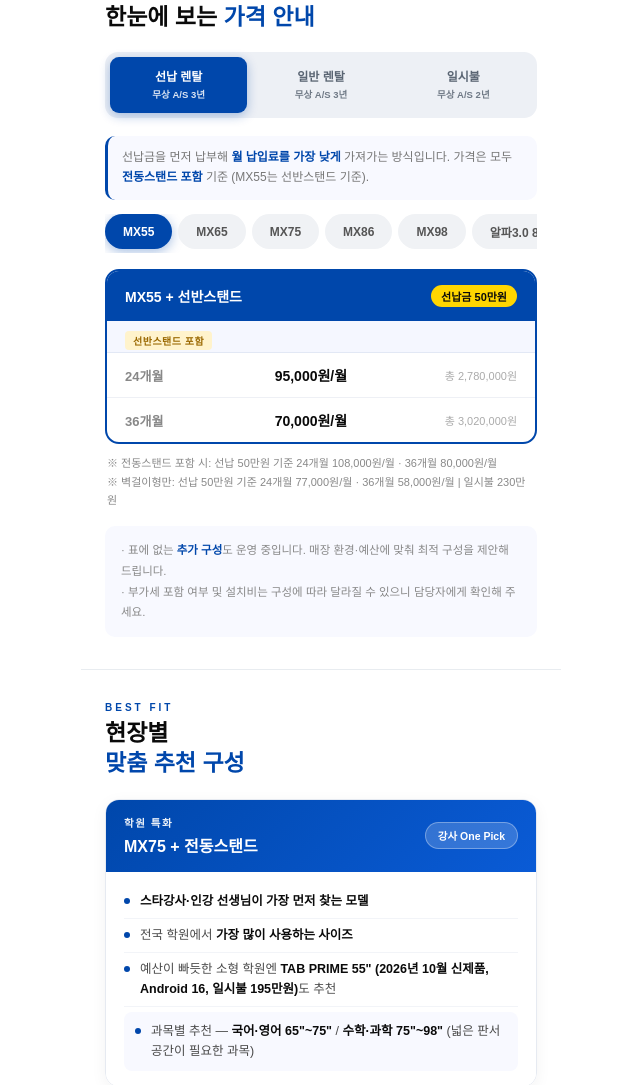
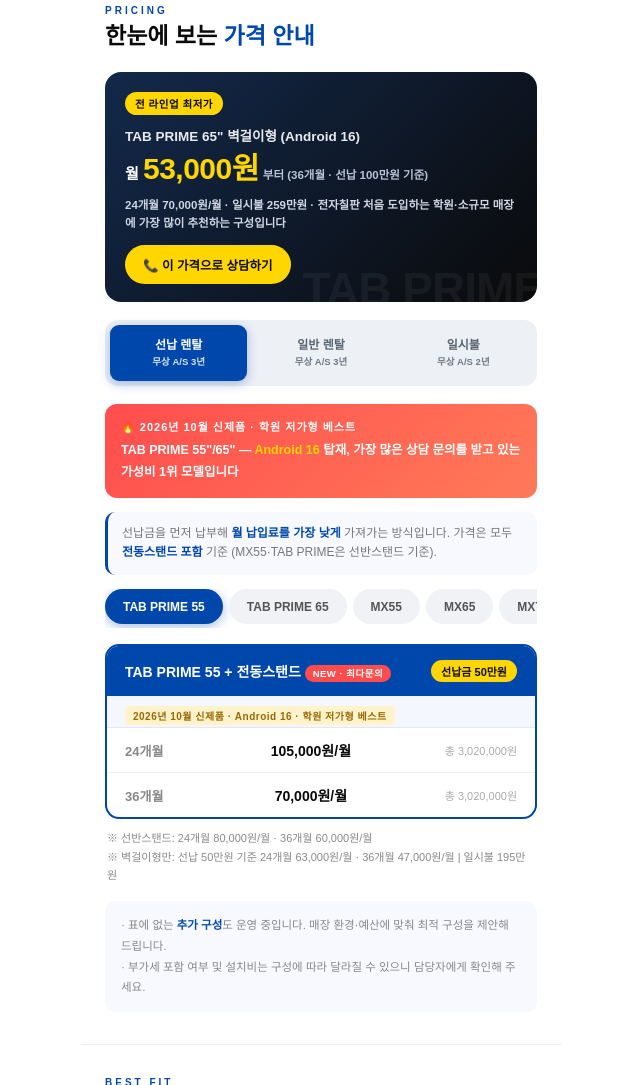
Before and after one commit to k-j-hyun/hditinspection, a plain HTML site: page index.html in a window 1280 px wide. Shown: the part 3003-4088 px from the top of the page, without its empty margins (319-959 px from the left). Drawn offline with Linux system fonts and the light colour scheme; a web font is replaced by a local one.

Commit message:
Add pricing section for TAB PRIME models
Added a price hook section and updated pricing details for TAB PRIME models. Removed redundant content for clarity.

```diff
--- a/index.html
+++ b/index.html
@@ -104,6 +104,16 @@ body{padding-bottom:72px;}
 .promo-banner{background:linear-gradient(135deg,#FF4D4D 0%,#FF7A59 100%);border-radius:12px;padding:14px 16px;margin-bottom:14px;color:#fff;}
 .promo-banner .ptag{font-size:11px;font-weight:800;letter-spacing:1px;margin-bottom:6px;}
 .promo-banner .pline{font-size:12.5px;font-weight:700;line-height:1.75;}
+/* LOWEST-PRICE HOOK CARD */
+.price-hook{background:linear-gradient(135deg,#13294B 0%,#0a0a0a 100%);border-radius:16px;padding:20px 20px 18px;margin-bottom:18px;position:relative;overflow:hidden;}
+.price-hook::after{content:"TAB PRIME";position:absolute;right:-6px;bottom:-14px;font-size:46px;font-weight:900;color:rgba(255,255,255,0.05);letter-spacing:-1px;white-space:nowrap;}
+.hook-badge{display:inline-block;background:#FFD600;color:#0a0a0a;font-size:10.5px;font-weight:900;padding:4px 10px;border-radius:20px;letter-spacing:0.5px;margin-bottom:10px;}
+.hook-title{color:#fff;font-size:13.5px;font-weight:700;opacity:0.9;margin-bottom:4px;}
+.hook-price{color:#fff;font-size:15px;font-weight:700;line-height:1.3;}
+.hook-price strong{color:#FFD600;font-size:30px;font-weight:900;letter-spacing:-0.5px;}
+.hook-sub{display:inline-block;font-size:11.5px;color:#b9c3d6;font-weight:600;margin-left:4px;}
+.hook-note{font-size:11.5px;color:#cfd6e3;margin-top:8px;font-weight:600;line-height:1.6;}
+.hook-cta{display:inline-flex;align-items:center;gap:6px;margin-top:12px;background:#FFD600;color:#0a0a0a;font-size:12.5px;font-weight:800;padding:10px 18px;border-radius:50px;text-decoration:none;}
 .promo-banner .pline s{opacity:0.65;font-weight:500;}
 .promo-banner .pline b{color:#FFD600;}
 /* COMPACT TABLE */
@@ -246,7 +256,7 @@ body{padding-bottom:72px;}
     <div class="spec-card"><strong>MX86"</strong><span>1959×1180mm · 63kg<br>일시불 535만원</span></div>
     <div class="spec-card"><strong>MX98"</strong><span>최대 사이즈<br>일시불 999만원</span></div>
     <div class="spec-card"><strong>IX 시리즈</strong><span>65"~98" 프리미엄<br>IX86 일시불 680만원</span></div>
-    <div class="spec-card" style="border-color:#FFD600;background:linear-gradient(135deg,#F5F7FF,#fff);"><strong>TAB PRIME</strong><span><span class="hot-badge" style="margin-bottom:3px;display:inline-block;">NEW 26.10</span><br>55"~65" · Android 16<br>일시불 195만원부터</span></div>
+    <div class="spec-card" style="border-color:#FFD600;background:linear-gradient(135deg,#F5F7FF,#fff);order:-1;"><strong>TAB PRIME</strong><span><span class="hot-badge" style="margin-bottom:3px;display:inline-block;">NEW · 최다문의</span><br>55"~65" · Android 16<br>일시불 195만원부터</span></div>
     <div class="spec-card" style="border-color:#FFD600;background:linear-gradient(135deg,#F5F7FF,#fff);"><strong>AX135</strong><span><span class="hot-badge" style="margin-bottom:3px;display:inline-block;">NEW 26.10</span><br>3000×1687.5mm COB LED · Android 16<br>초대형 올인원 · 일시불 3,750만원</span></div>
   </div>
 </div>
@@ -258,6 +268,14 @@ body{padding-bottom:72px;}
   <div class="section-kicker">Pricing</div>
   <h2 class="section-heading">한눈에 보는 <span>가격 안내</span></h2>
 
+  <div class="price-hook">
+    <div class="hook-badge">전 라인업 최저가</div>
+    <div class="hook-title">TAB PRIME 65" 벽걸이형 (Android 16)</div>
+    <div class="hook-price">월 <strong>53,000원</strong><span class="hook-sub">부터 (36개월 · 선납 100만원 기준)</span></div>
+    <div class="hook-note">24개월 70,000원/월 · 일시불 259만원 · 전자칠판 처음 도입하는 학원·소규모 매장에 가장 많이 추천하는 구성입니다</div>
+    <a href="tel:010-4747-4644" class="hook-cta">📞 이 가격으로 상담하기</a>
+  </div>
+
   <div class="mode-toggle">
     <button class="mode-btn active" data-mode="prepay">선납 렌탈<span class="as">무상 A/S 3년</span></button>
     <button class="mode-btn" data-mode="normal">일반 렌탈<span class="as">무상 A/S 3년</span></button>
@@ -266,10 +284,16 @@ body{padding-bottom:72px;}
 
   <!-- ===== 선납 렌탈 ===== -->
   <div class="mode-pane active" id="mode-prepay">
-    <p class="pane-intro">선납금을 먼저 납부해 <strong>월 납입료를 가장 낮게</strong> 가져가는 방식입니다. 가격은 모두 <strong>전동스탠드 포함</strong> 기준 (MX55는 선반스탠드 기준).</p>
+    <div class="promo-banner">
+      <div class="ptag">🔥 2026년 10월 신제품 · 학원 저가형 베스트</div>
+      <div class="pline">TAB PRIME 55"/65" — <b>Android 16</b> 탑재, 가장 많은 상담 문의를 받고 있는 가성비 1위 모델입니다</div>
+    </div>
+    <p class="pane-intro">선납금을 먼저 납부해 <strong>월 납입료를 가장 낮게</strong> 가져가는 방식입니다. 가격은 모두 <strong>전동스탠드 포함</strong> 기준 (MX55·TAB PRIME은 선반스탠드 기준).</p>
   <div class="tabs-wrap">
     <div class="tabs">
-      <button class="tab-btn active" data-target="mx55">MX55</button>
+      <button class="tab-btn active" data-target="tabprime55">TAB PRIME 55</button>
+      <button class="tab-btn" data-target="tabprime65">TAB PRIME 65</button>
+      <button class="tab-btn" data-target="mx55">MX55</button>
       <button class="tab-btn" data-target="mx65">MX65</button>
       <button class="tab-btn" data-target="mx75">MX75</button>
       <button class="tab-btn" data-target="mx86">MX86</button>
@@ -279,14 +303,34 @@ body{padding-bottom:72px;}
       <button class="tab-btn" data-target="ix75">IX75</button>
       <button class="tab-btn" data-target="ix86">IX86</button>
       <button class="tab-btn" data-target="ix98">IX98</button>
-      <button class="tab-btn" data-target="tabprime55">TAB PRIME 55</button>
-      <button class="tab-btn" data-target="tabprime65">TAB PRIME 65</button>
       <button class="tab-btn" data-target="ax135">AX135</button>
     </div>
   </div>
 
+  <!-- TAB PRIME 55 전동스탠드 포함, 선납 50만 -->
+  <div class="tab-content active" id="tab-tabprime55">
+    <div class="price-box">
+      <div class="price-head"><h3>TAB PRIME 55 + 전동스탠드 <span class="hot-badge">NEW · 최다문의</span></h3><div class="price-badge">선납금 50만원</div></div>
+      <div class="prepay-row"><span class="prepay-label">2026년 10월 신제품 · Android 16 · 학원 저가형 베스트</span></div>
+      <div class="price-row"><span class="period">24개월</span><span class="monthly">105,000원/월</span><span class="total">총 3,020,000원</span></div>
+      <div class="price-row"><span class="period">36개월</span><span class="monthly">70,000원/월</span><span class="total">총 3,020,000원</span></div>
+    </div>
+    <p class="price-note">※ 선반스탠드: 24개월 80,000원/월 · 36개월 60,000원/월<br>※ 벽걸이형만: 선납 50만원 기준 24개월 63,000원/월 · 36개월 47,000원/월 | 일시불 195만원</p>
+  </div>
+
+  <!-- TAB PRIME 65 전동스탠드 포함, 선납 100만 -->
+  <div class="tab-content" id="tab-tabprime65">
+    <div class="price-box">
+      <div class="price-head"><h3>TAB PRIME 65 + 전동스탠드 <span class="hot-badge">NEW · 최다문의</span></h3><div class="price-badge">선납금 100만원</div></div>
+      <div class="prepay-row"><span class="prepay-label">2026년 10월 신제품 · Android 16 · 학원 저가형 베스트</span></div>
+      <div class="price-row"><span class="period">24개월</span><span class="monthly">102,000원/월</span><span class="total">총 3,448,000원</span></div>
+      <div class="price-row"><span class="period">36개월</span><span class="monthly">77,000원/월</span><span class="total">총 3,772,000원</span></div>
+    </div>
+    <p class="price-note">※ 선반스탠드: 24개월 88,000원/월 · 36개월 67,000원/월<br>※ 벽걸이형만: 선납 100만원 기준 24개월 70,000원/월 · 36개월 53,000원/월 | 일시불 259만원</p>
+  </div>
+
   <!-- MX55 선반스탠드 포함, 선납 50만 -->
-  <div class="tab-content active" id="tab-mx55">
+  <div class="tab-content" id="tab-mx55">
     <div class="price-box">
       <div class="price-head"><h3>MX55 + 선반스탠드</h3><div class="price-badge">선납금 50만원</div></div>
       <div class="prepay-row"><span class="prepay-label">선반스탠드 포함</span></div>
@@ -395,28 +439,6 @@ body{padding-bottom:72px;}
     <p class="price-note">※ 벽걸이형만: 선납 100만원 기준 24개월 94,000원/월부터 | 일시불 310만원</p>
   </div>
 
-  <!-- TAB PRIME 55 전동스탠드 포함, 선납 50만 -->
-  <div class="tab-content" id="tab-tabprime55">
-    <div class="price-box">
-      <div class="price-head"><h3>TAB PRIME 55 + 전동스탠드 <span class="hot-badge">NEW</span></h3><div class="price-badge">선납금 50만원</div></div>
-      <div class="prepay-row"><span class="prepay-label">2026년 10월 신제품 · Android 16 · 학원 저가형</span></div>
-      <div class="price-row"><span class="period">24개월</span><span class="monthly">105,000원/월</span><span class="total">총 3,020,000원</span></div>
-      <div class="price-row"><span class="period">36개월</span><span class="monthly">70,000원/월</span><span class="total">총 3,020,000원</span></div>
-    </div>
-    <p class="price-note">※ 선반스탠드: 24개월 80,000원/월 · 36개월 60,000원/월<br>※ 벽걸이형만: 선납 50만원 기준 24개월 63,000원/월 · 36개월 47,000원/월 | 일시불 195만원</p>
-  </div>
-
-  <!-- TAB PRIME 65 전동스탠드 포함, 선납 100만 -->
-  <div class="tab-content" id="tab-tabprime65">
-    <div class="price-box">
-      <div class="price-head"><h3>TAB PRIME 65 + 전동스탠드 <span class="hot-badge">NEW</span></h3><div class="price-badge">선납금 100만원</div></div>
-      <div class="prepay-row"><span class="prepay-label">2026년 10월 신제품 · Android 16 · 학원 저가형</span></div>
-      <div class="price-row"><span class="period">24개월</span><span class="monthly">102,000원/월</span><span class="total">총 3,448,000원</span></div>
-      <div class="price-row"><span class="period">36개월</span><span class="monthly">77,000원/월</span><span class="total">총 3,772,000원</span></div>
-    </div>
-    <p class="price-note">※ 선반스탠드: 24개월 88,000원/월 · 36개월 67,000원/월<br>※ 벽걸이형만: 선납 100만원 기준 24개월 70,000원/월 · 36개월 53,000원/월 | 일시불 259만원</p>
-  </div>
-
   <!-- AX135 선납렌탈 (12개월 전용) -->
   <div class="tab-content" id="tab-ax135">
     <div class="price-box">
@@ -435,6 +457,9 @@ body{padding-bottom:72px;}
       <table class="ptable">
         <thead><tr><th>모델 (전동스탠드)</th><th>12개월<span class="u">월</span></th><th>24개월<span class="u">월</span></th><th>36개월<span class="u">월</span></th></tr></thead>
         <tbody>
+          <tr class="grp"><td colspan="4">TAB PRIME (학원 저가형 베스트) <span class="hot-badge" style="margin-left:4px;">NEW · 최다문의</span></td></tr>
+          <tr><td class="m">TAB PRIME 55</td><td>252,000</td><td>138,000</td><td>101,000</td></tr>
+          <tr><td class="m">TAB PRIME 65</td><td>311,000</td><td>171,000</td><td>125,000</td></tr>
           <tr class="grp"><td colspan="4">MX 시리즈</td></tr>
           <tr><td class="m">MX55</td><td>284,000</td><td>156,000</td><td>114,000</td></tr>
           <tr><td class="m">MX65</td><td>436,000</td><td>239,000</td><td>175,000</td></tr>
@@ -449,9 +474,6 @@ body{padding-bottom:72px;}
           <tr><td class="m">IX75</td><td>616,000</td><td>339,000</td><td>248,000</td></tr>
           <tr><td class="m">IX86</td><td>700,000</td><td>384,000</td><td>281,000</td></tr>
           <tr><td class="m">IX98</td><td>1,181,000</td><td>649,000</td><td>475,000</td></tr>
-          <tr class="grp"><td colspan="4">TAB PRIME (학원 저가형) <span class="hot-badge" style="margin-left:4px;">NEW</span></td></tr>
-          <tr><td class="m">TAB PRIME 55</td><td>252,000</td><td>138,000</td><td>101,000</td></tr>
-          <tr><td class="m">TAB PRIME 65</td><td>311,000</td><td>171,000</td><td>125,000</td></tr>
         </tbody>
       </table>
     </div>
@@ -465,6 +487,9 @@ body{padding-bottom:72px;}
       <table class="ptable">
         <thead><tr><th>모델</th><th>일시불 가격<span class="u">벽걸이 기준 (원)</span></th></tr></thead>
         <tbody>
+          <tr class="grp"><td colspan="2">학원 저가형 베스트 TAB PRIME <span class="hot-badge" style="margin-left:4px;">NEW · 최다문의</span></td></tr>
+          <tr class="big"><td class="m">TAB PRIME 55"<small>Android 16</small></td><td>1,950,000</td></tr>
+          <tr class="big"><td class="m">TAB PRIME 65"<small>Android 16</small></td><td>2,590,000</td></tr>
           <tr class="grp"><td colspan="2">IX 시리즈 (프리미엄)</td></tr>
           <tr class="big"><td class="m">IX98</td><td>12,000,000</td></tr>
           <tr class="big"><td class="m">IX86</td><td>6,800,000</td></tr>
@@ -479,9 +504,6 @@ body{padding-bottom:72px;}
           <tr class="big"><td class="m">MX55</td><td>2,300,000</td></tr>
           <tr class="grp"><td colspan="2">알파 시리즈</td></tr>
           <tr class="big"><td class="m">알파 3.0 86</td><td>3,100,000</td></tr>
-          <tr class="grp"><td colspan="2">학원 저가형 TAB PRIME <span class="hot-badge" style="margin-left:4px;">NEW 26.10</span></td></tr>
-          <tr class="big"><td class="m">TAB PRIME 65"<small>Android 16</small></td><td>2,590,000</td></tr>
-          <tr class="big"><td class="m">TAB PRIME 55"<small>Android 16</small></td><td>1,950,000</td></tr>
           <tr class="grp"><td colspan="2">프리미엄 초대형 COB LED <span class="hot-badge" style="margin-left:4px;">NEW 26.10</span></td></tr>
           <tr class="big"><td class="m">AX135<small>3000×1687.5mm · 141kg · Android 16</small></td><td>37,500,000</td></tr>
         </tbody>
```
